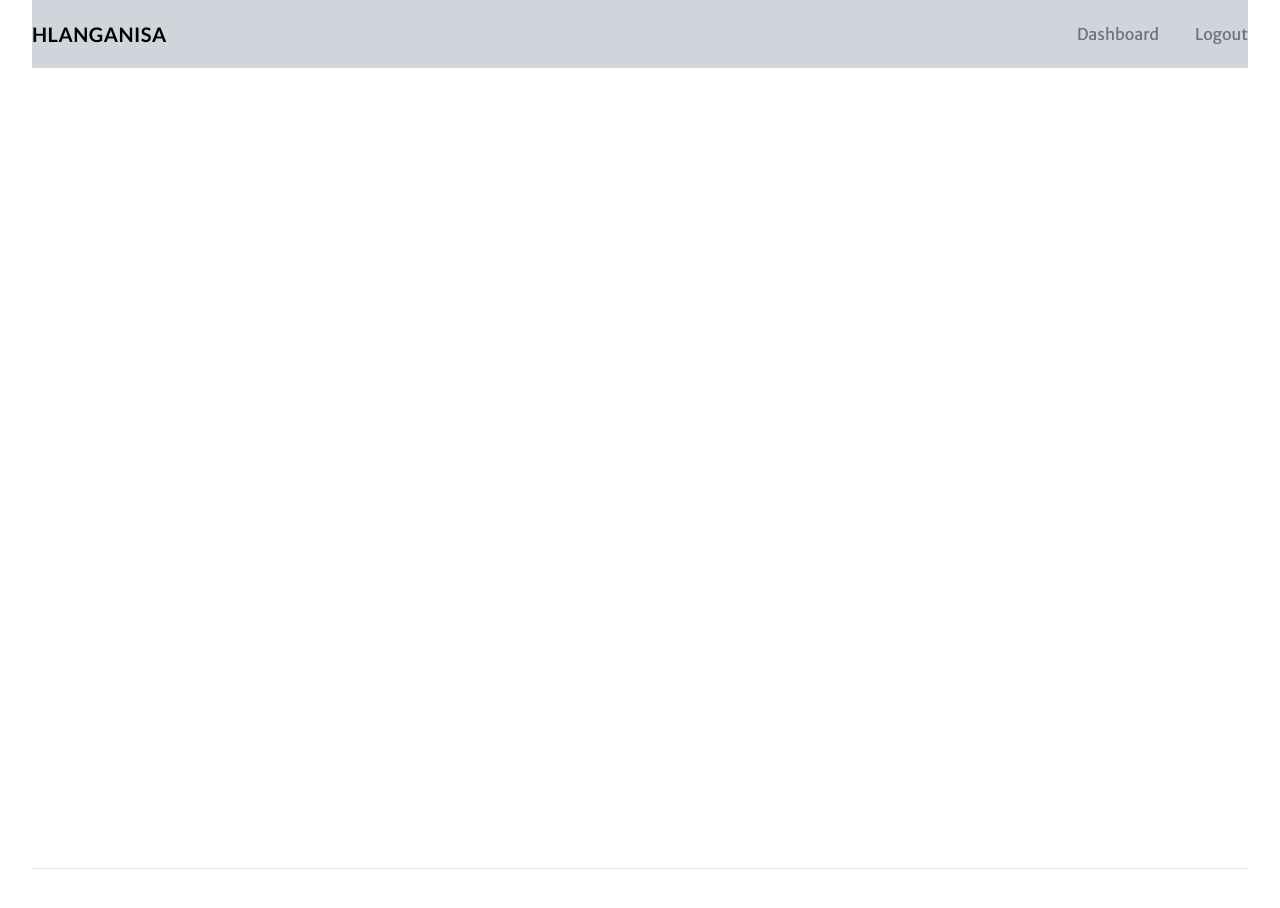
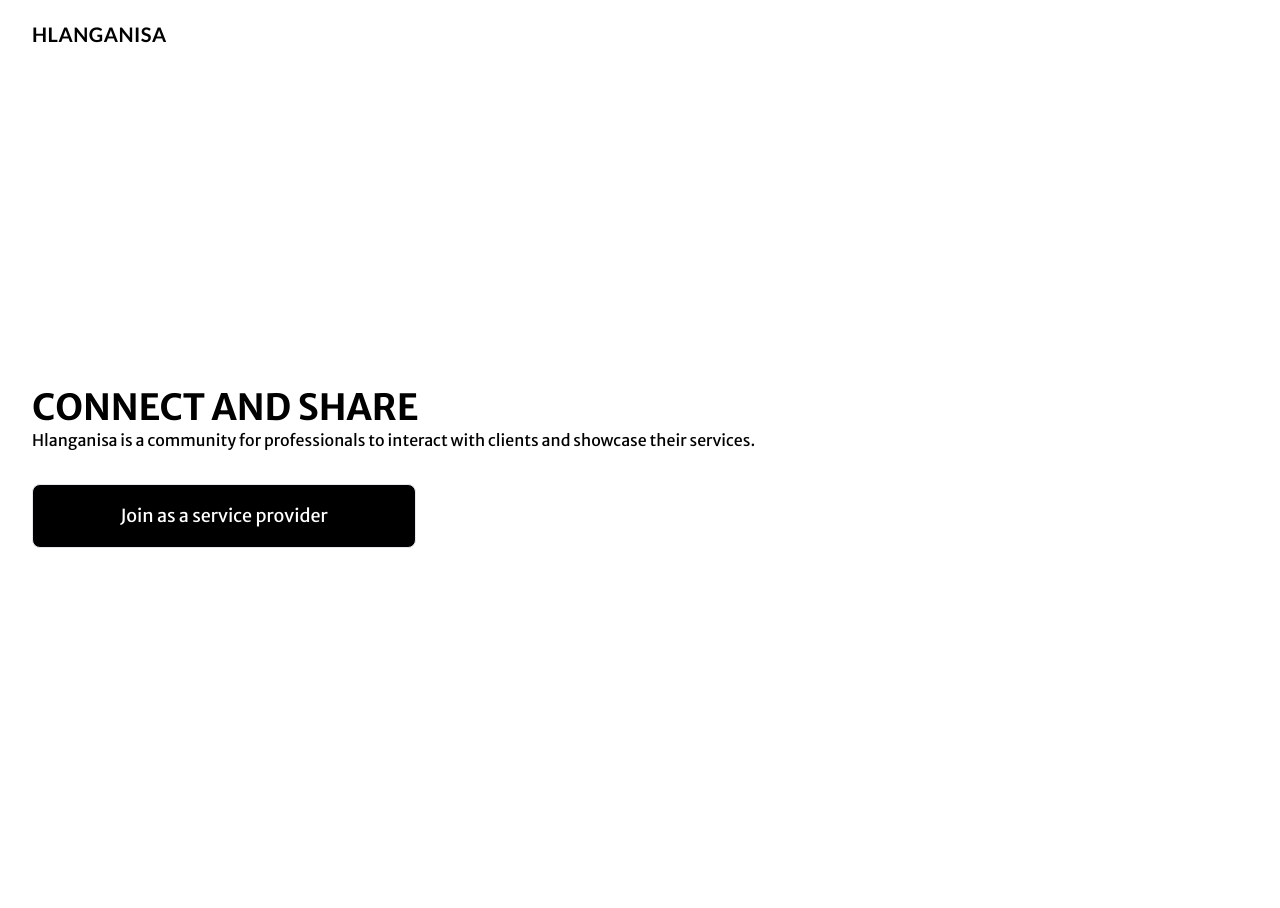
Before and after one commit to DreMukare/hlanganisa, a Next.js app in the folder frontend/: page / in a window 1280 px wide. Shown: the top 908 px of the page. After the commit the page ends 868 px from the top, so only its background shows below. Built offline with nearby package versions, Linux system fonts and the light colour scheme.

Commit message:
feat: created button component, almost completed landing page, created container component.

```diff
--- /dev/null
+++ b/frontend/components/button.js
@@ -0,0 +1,7 @@
+export default function Button({ onClick, style, text }) {
+  return (
+    <button onClick={onClick} className={`${style} w-96 h-16 rounded-lg`}>
+      {text}
+    </button>
+  );
+}
--- /dev/null
+++ b/frontend/components/container.js
@@ -0,0 +1,3 @@
+export default function Container({ children }) {
+  return <div className="px-8">{children}</div>;
+}
--- a/frontend/pages/index.js
+++ b/frontend/pages/index.js
@@ -1,25 +1,37 @@
-import Head from 'next/head';
-import Image from 'next/image';
-import styles from '../styles/Home.module.css';
-import Logo from '../components/logo';
-import Navbar from '../components/navbar';
+import Head from "next/head";
+import Image from "next/image";
+import Button from "../components/button";
+import Logo from "../components/logo";
 
 export default function Home() {
   return (
-		<div className={styles.container}>
+    <div>
       <Head>
-				<title>Create Next App</title>
-				<meta name='description' content='Hlanganisa landing page' />
-				<link rel='icon' href='/favicon.ico' />
+        <title>Hlanganisa Landing Page</title>
+        <meta name="description" content="Hlanganisa landing page" />
+        <link rel="icon" href="/favicon.ico" />
       </Head>
 
-			<Navbar to='/dashboard' title='Dashboard' />
-			{/* <nav>
+      <nav className="py-5 px-8">
         <Logo />
-			</nav> */}
-			<main className={styles.main}></main>
+      </nav>
+      <main className="flex flex-col justify-center h-screen">
+        <section className="px-8">
+          <h1 className="font-bold text-4xl text-left">CONNECT AND SHARE</h1>
+          <p>
+            Hlanganisa is a community for professionals to interact with clients
+            and showcase their services.
+          </p>
+        </section>
+        <section className="mt-8 px-8 flex flex-col justify-center ">
+          <Button
+            text="Join as a service provider"
+            style="border text-white bg-black text-lg"
+          />
+        </section>
+      </main>
 
-			<footer className={styles.footer}></footer>
+      <footer></footer>
     </div>
   );
 }
```
Also changed, not shown: frontend/pages/_app.js (+14 -14 lines). Lines whose indentation alone changed are shown as unchanged.
